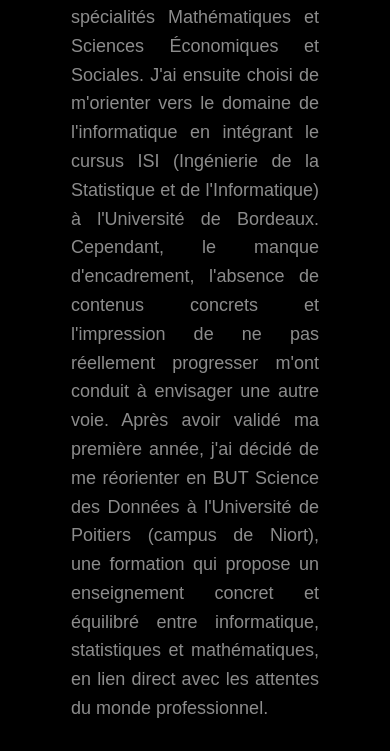
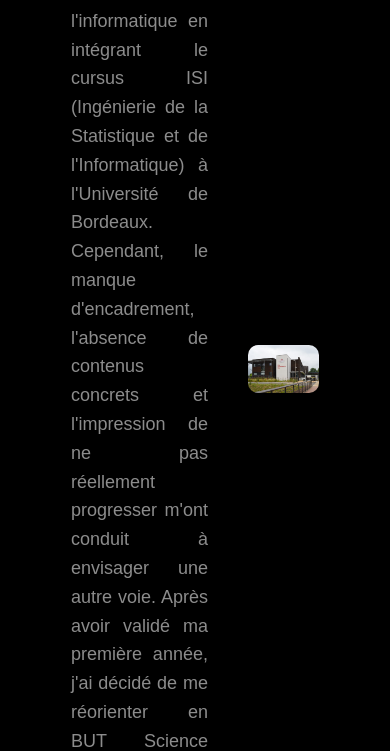
Before and after one commit to paulbabin/paulbabin.github.io, a plain HTML site: page pages/apropos/apropos.html in a window 390 px wide. Shown: the part 93-844 px from the top of the page. Drawn offline with Linux system fonts and the light colour scheme.

Commit message:
Update styles.css

```diff
--- a/styles.css
+++ b/styles.css
@@ -668,20 +668,3 @@
     border-radius: 10px;
     box-shadow: 0 4px 10px rgba(0,0,0,0.5);
 }
-
-/* Pour tel */
-@media (max-width: 768px) {
-  .section-content {
-    flex-direction: column;
-    text-align: center;
-  }
-
-  .section-text, .section-image {
-    width: 100%;
-  }
-
-  .section-image img {
-    width: 80%;
-    height: auto;
-  }
-}
```
